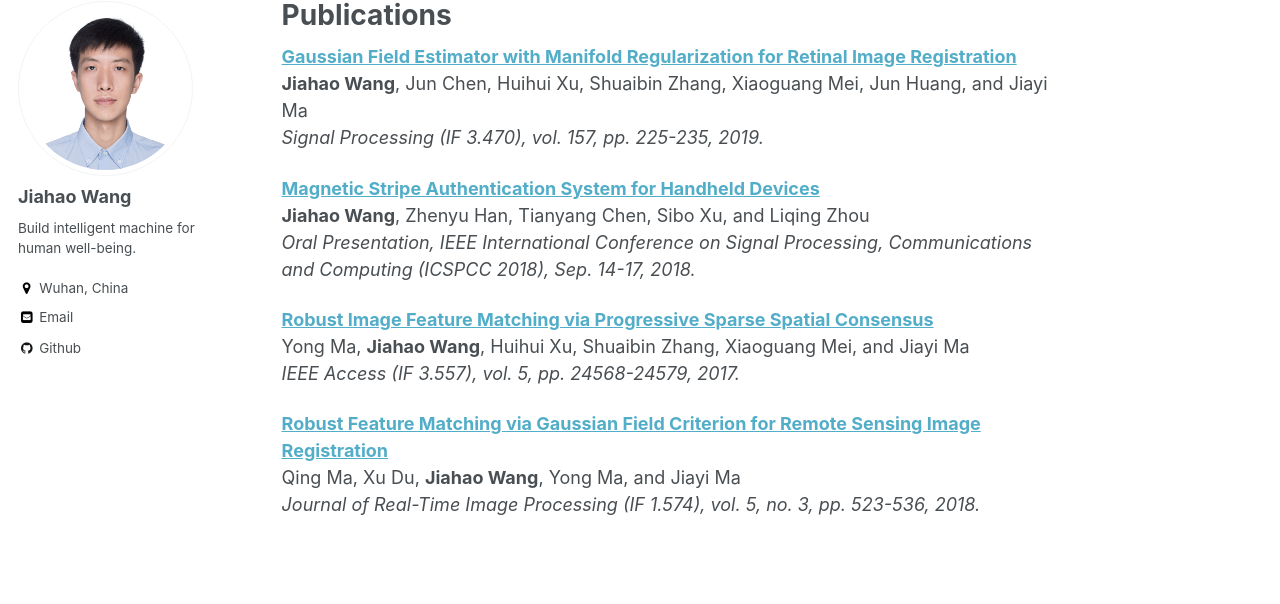
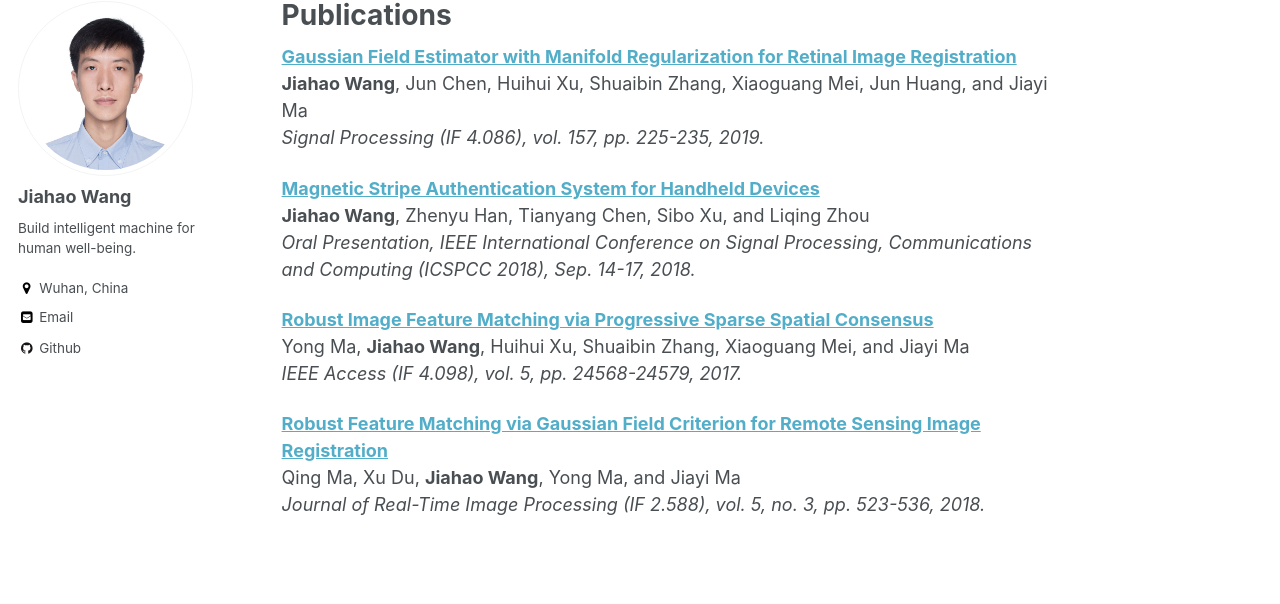
Before and after one commit to JiahaoPlus/JiahaoPlus.github.io, a Jekyll site: the page built from _pages/publications.md, in a window 1280 px wide. Shown: the part 117-721 px from the top of the page. Built offline with Jekyll 4.4.1, drawn with Linux system fonts in a browser that asks for light colours.

Commit message:
update summer 2019

```diff
--- a/_pages/publications.md
+++ b/_pages/publications.md
@@ -7,7 +7,7 @@ author_profile: true
 
 <b>[Gaussian Field Estimator with Manifold Regularization for Retinal Image Registration](https://authors.elsevier.com/c/1YDGYbZX4vg-J)</b> <br>
 <b>Jiahao Wang</b>, Jun Chen, Huihui Xu, Shuaibin Zhang, Xiaoguang Mei, Jun Huang, and Jiayi Ma<br>
-<i>Signal Processing (IF 3.470), vol. 157, pp. 225-235, 2019.</i>
+<i>Signal Processing (IF  4.086), vol. 157, pp. 225-235, 2019.</i>
 
 <b>[Magnetic Stripe Authentication System for Handheld Devices](https://ieeexplore.ieee.org/document/8567770)</b> <br>
 <b>Jiahao Wang</b>, Zhenyu Han, Tianyang Chen, Sibo Xu, and Liqing Zhou<br>
@@ -15,8 +15,8 @@ author_profile: true
 
 <b>[Robust Image Feature Matching via Progressive Sparse Spatial Consensus](https://ieeexplore.ieee.org/document/8089726)</b> <br>
 Yong Ma, <b>Jiahao Wang</b>, Huihui Xu, Shuaibin Zhang, Xiaoguang Mei, and Jiayi Ma<br>
-<i>IEEE Access (IF 3.557), vol. 5, pp. 24568-24579, 2017.</i>
+<i>IEEE Access (IF 4.098), vol. 5, pp. 24568-24579, 2017.</i>
 
 <b>[Robust Feature Matching via Gaussian Field Criterion for Remote Sensing Image Registration](https://link.springer.com/article/10.1007/s11554-018-0760-5)</b> <br>
 Qing Ma, Xu Du, <b>Jiahao Wang</b>, Yong Ma, and Jiayi Ma<br>
-<i>Journal of Real-Time Image Processing (IF 1.574), vol. 5, no. 3, pp. 523-536, 2018.</i>
+<i>Journal of Real-Time Image Processing (IF 2.588), vol. 5, no. 3, pp. 523-536, 2018.</i>
```
Also changed, not shown: _pages/about.md (+2 -1 lines), _pages/contact.md (+1 -3 lines), 1 other file.
